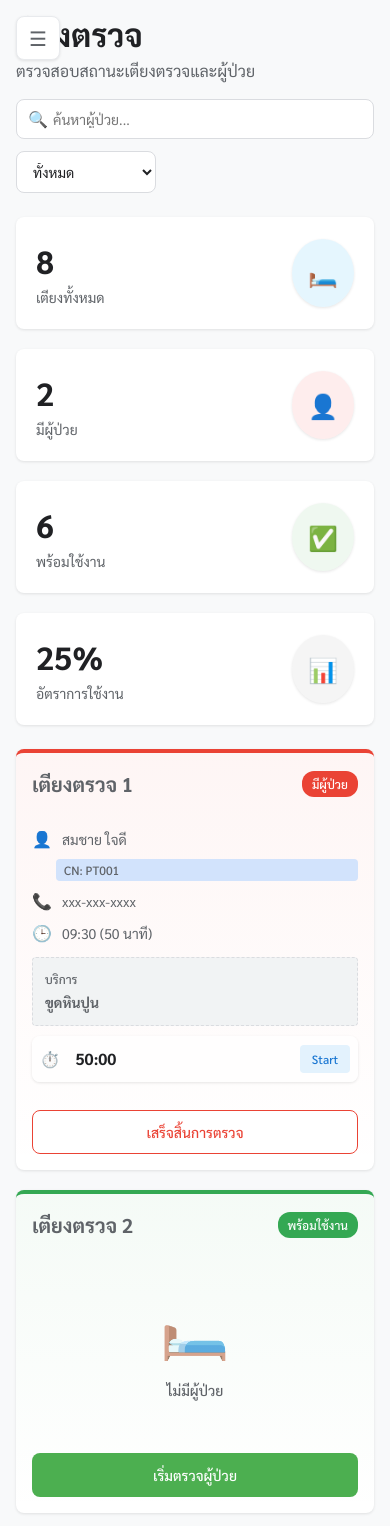
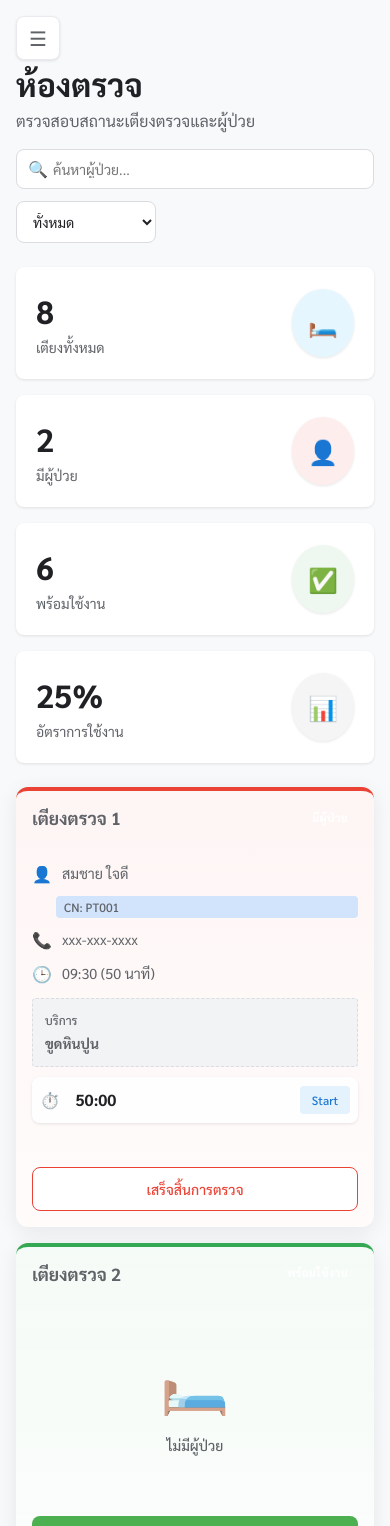
Before and after one commit to Shadoclown/Clinic, a React (Vite) app: page /examination in a window 390 px wide. Shown: the top 1526 px of the page. Built offline with nearby package versions, Linux system fonts and the light colour scheme.

Commit message:
mobile respond

```diff
--- a/src/App.css
+++ b/src/App.css
@@ -1,4 +1,5 @@
 @import './styles/variable.css';
+@import './components/style/Table.css';
 
 * {
     margin: 0;
@@ -60,6 +61,6 @@ button {
 /* Responsive */
 @media (max-width: 768px) {
     .content {
-        margin-left: 0;
+        margin-top: 50px;
     }
 }
--- a/src/components/Appointment/Weekly.jsx
+++ b/src/components/Appointment/Weekly.jsx
@@ -24,7 +24,7 @@ const DayCard = ({ day, date, count, isSelected, isToday, onClick }) => (
         role="button"
         aria-label={`Select ${day} ${date.getDate()}`}
     >
-        <p>{day}</p>
+        <p className='day-name'>{day}</p>
         <p className="date-number">{date.getDate()}</p>
         <p className={count > 0 ? 'has-appointments' : 'no-appointments'}>
             {count > 0 ? `${count} นัดหมาย` : 'ไม่มีนัดหมาย'}
--- a/src/components/style/Appointment/Appointment.css
+++ b/src/components/style/Appointment/Appointment.css
@@ -105,3 +105,18 @@
     border-radius: var(--radius);
     font-weight: 500;
 }
+
+@media (max-width: 768px) {
+    .view-header h3 {
+        font-size: 20px;
+    }
+    .tabs-container {
+        min-width: 88vw;
+    }
+    .tab-button {
+        font-size: var(--fs-xs);
+    }
+    .tab-content {
+        padding: 5px;
+    }
+}
--- a/src/components/style/Appointment/Weekly.css
+++ b/src/components/style/Appointment/Weekly.css
@@ -113,8 +113,23 @@
     color: var(--text-secondary);
 }
 
-@media (max-width: 992px) {
+@media (max-width: 768px) {
+    .view-header {
+        flex-direction: column;
+        gap: 10px;
+    }
+
     .week-grid {
-        grid-template-columns: repeat(auto-fit, minmax(120px, 1fr));
+        grid-template-columns: repeat(3, 1fr);
+    }
+    .day-card .day-name {
+        font-size: 12px;
+    }
+    .day-card .date-number {
+        font-size: 18px;
+    }
+    .day-card .no-appointments,
+    .day-card .has-appointments {
+        font-size: 10px;
     }
 }
--- a/src/components/style/Examination.css
+++ b/src/components/style/Examination.css
@@ -139,81 +139,82 @@ body {
 /* --- Beds Grid Layout --- */
 .beds-grid {
   display: grid;
-  grid-template-columns: repeat(auto-fill, minmax(300px, 1fr));
-  gap: 20px;
+  grid-template-columns: repeat(auto-fill, minmax(320px, 1fr));
+  gap: 24px;
+  margin: 0 auto;
+  max-width: 1600px;
 }
 
 /* --- Bed Card --- */
 .bed-card {
   background-color: var(--bg-color, var(--c-bg-card));
-  border-radius: var(--radius);
-  box-shadow: var(--shadow);
+  border-radius: 16px;
+  box-shadow: 0 4px 20px rgba(0, 0, 0, 0.08);
   display: flex;
   flex-direction: column;
   border-top: 4px solid var(--border-color, var(--c-neutral));
-  transition: var(--transition-base);
+  transition: all 0.3s ease;
   overflow: hidden;
   height: 100%;
+  position: relative;
+}
+
+.bed-card:hover {
+  transform: translateY(-5px);
+  box-shadow: 0 8px 28px rgba(0, 0, 0, 0.12);
 }
 
 /* Bed Card Statuses - Enhanced Colors */
 .bed-card.occupied {
   --border-color: var(--red);
   --bg-color: #ffffff;
-  background-image: linear-gradient(to bottom, rgba(234, 67, 53, 0.05), transparent);
+  background-image: linear-gradient(to bottom, rgba(234, 67, 53, 0.05), rgba(234, 67, 53, 0.02));
 }
 .bed-card.available {
   --border-color: var(--green);
   --bg-color: #ffffff;
-  background-image: linear-gradient(to bottom, rgba(52, 168, 83, 0.05), transparent);
+  background-image: linear-gradient(to bottom, rgba(52, 168, 83, 0.05), rgba(52, 168, 83, 0.02));
 }
 
 .bed-card-header {
   display: flex;
   justify-content: space-between;
   align-items: center;
-  padding: 16px 16px 8px 16px;
+  padding: 20px 20px 12px 20px;
   position: relative;
 }
 
 .bed-card-header h3 {
   margin: 0;
-  font-size: var(--fs-h3);
+  font-size: 1.25rem;
   font-weight: 600;
   color: var(--c-text-primary);
 }
 
-/* Default styling for status tag - removing gray */
+/* Default styling for status tag */
 .status-tag {
-  padding: 4px 10px;
-  border-radius: 12px;
-  font-size: var(--fs-xs);
-  font-weight: 500;
+  padding: 6px 12px;
+  border-radius: 20px;
+  font-size: 0.75rem;
+  font-weight: 600;
   color: white;
-}
-
-/* Status Tags - Only keeping necessary colors */
-.status-tag.occupied {
-  background-color: #ea4335;
-}
-.status-tag.available {
-  background-color: #34a853;
+  letter-spacing: 0.3px;
 }
 
 .bed-card-body {
   flex-grow: 1;
-  padding: 12px 16px;
+  padding: 16px 20px;
 }
 
 .bed-card-footer {
-  padding: 16px;
+  padding: 20px;
   margin-top: auto;
 }
 
 /* --- Patient Details --- */
 .patient-details p {
-  margin: 8px 0;
-  font-size: var(--fs-small);
+  margin: 10px 0;
+  font-size: 0.95rem;
   display: flex;
   align-items: center;
   color: var(--c-text-primary);
@@ -491,6 +492,23 @@ input.timer-time {
   .summary-section {
     grid-template-columns: repeat(2, 1fr);
   }
+
+  .beds-grid {
+    grid-template-columns: repeat(auto-fill, minmax(280px, 1fr));
+    gap: 20px;
+  }
+
+  .bed-card-header {
+    padding: 16px 16px 10px 16px;
+  }
+
+  .bed-card-body {
+    padding: 12px 16px;
+  }
+
+  .bed-card-footer {
+    padding: 16px;
+  }
 }
 
 @media (max-width: 768px) {
@@ -509,16 +527,22 @@ input.timer-time {
   }
 
   .beds-grid {
-    grid-template-columns: 1fr;
+    grid-template-columns: repeat(auto-fill, minmax(260px, 1fr));
+    gap: 16px;
   }
 
   .summary-section {
     grid-template-columns: 1fr;
+    gap: 16px;
   }
 
   .quick-actions {
     flex-direction: column;
     align-items: stretch;
+  }
+
+  .patient-details p {
+    font-size: 0.9rem;
   }
 }
 
@@ -530,4 +554,22 @@ input.timer-time {
   .dashboard-container {
     padding: 16px;
   }
+
+  .bed-card {
+    border-radius: 12px;
+    margin-bottom: 16px;
+  }
+
+  .bed-card-header {
+    padding: 14px 16px 8px 16px;
+  }
+
+  .bed-card-header h3 {
+    font-size: 1.1rem;
+  }
+
+  .status-tag {
+    padding: 4px 10px;
+    font-size: 0.7rem;
+  }
 }
--- a/src/components/style/Home.css
+++ b/src/components/style/Home.css
@@ -155,8 +155,30 @@
 
 /* Responsive */
 @media (max-width: 768px) {
-    .content-grid,
+    .header-text h1{
+        font-size: 30px;
+    }
+    .header-text p {
+        font-size: 14px;
+    }
+    .add-button {
+        padding: 10px 20px;
+        font-size: 14px;
+    }
+
     .stats-grid {
-        grid-template-columns: 1fr;
+        display: grid;
+        grid-template-columns: repeat(2, 1fr);
     }
+    .stat-text h3 {
+        font-size: 14px;
+    }
+    .stat-icon {
+        display: none;
+    }
+    .stat-value {
+        font-size: 25px;
+    }
+
+
 }
--- a/src/components/style/Table.css
+++ b/src/components/style/Table.css
@@ -175,3 +175,20 @@
   background-color: var(--red);
   color: var(--white-color);
 }
+
+@media (max-width: 768px) {
+
+    .appointments-section, .today-view {
+        overflow: auto;
+    }
+    .appointments-section table, .thai-clinic-table {
+        width: 100%;
+        border-collapse: collapse;
+    }
+    .appointments-section table tbody, .today-view table tbody {
+        font-size: 12px;
+    }
+    .appointment-time .time {
+        font-size: 12px;
+    }
+}
```
